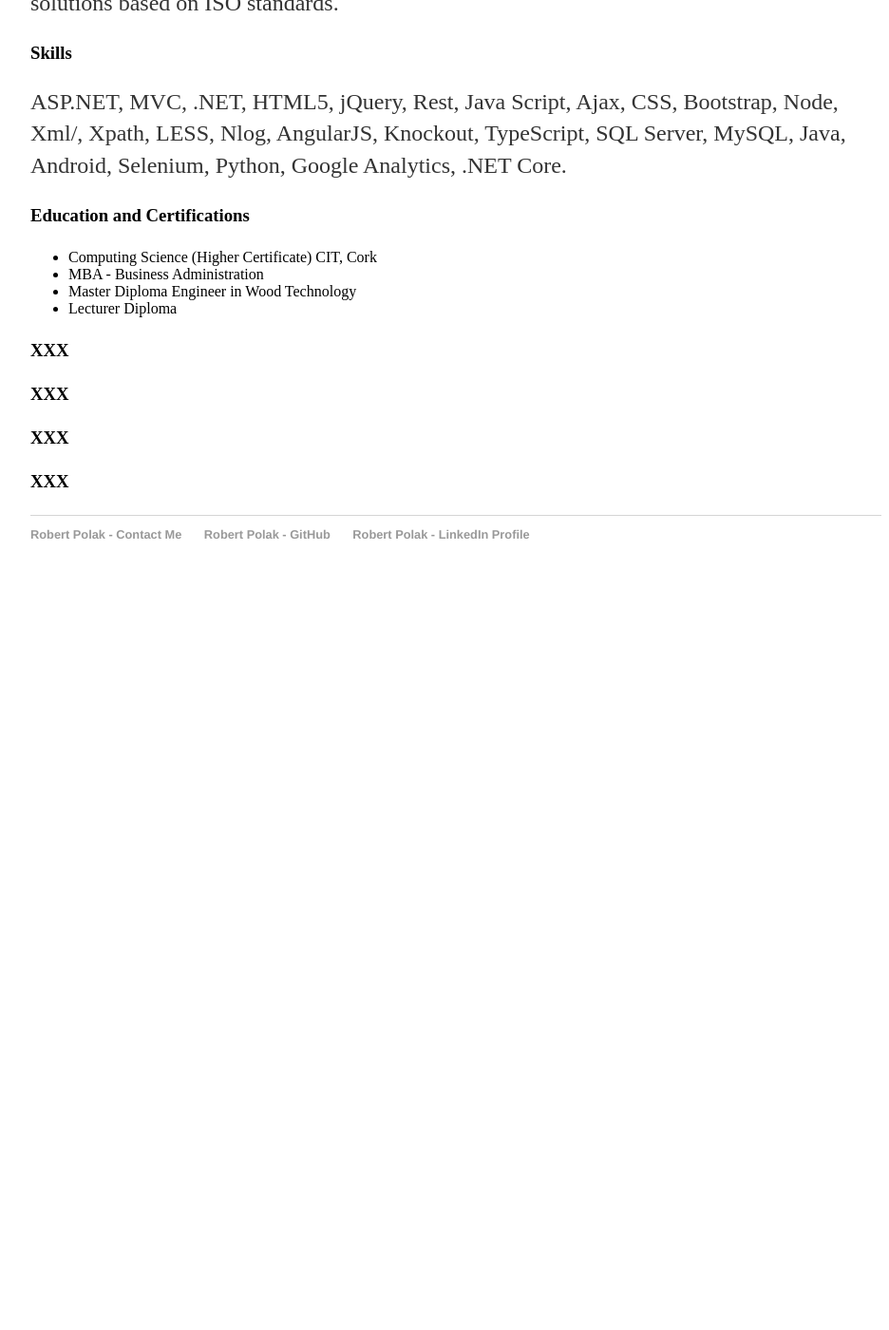
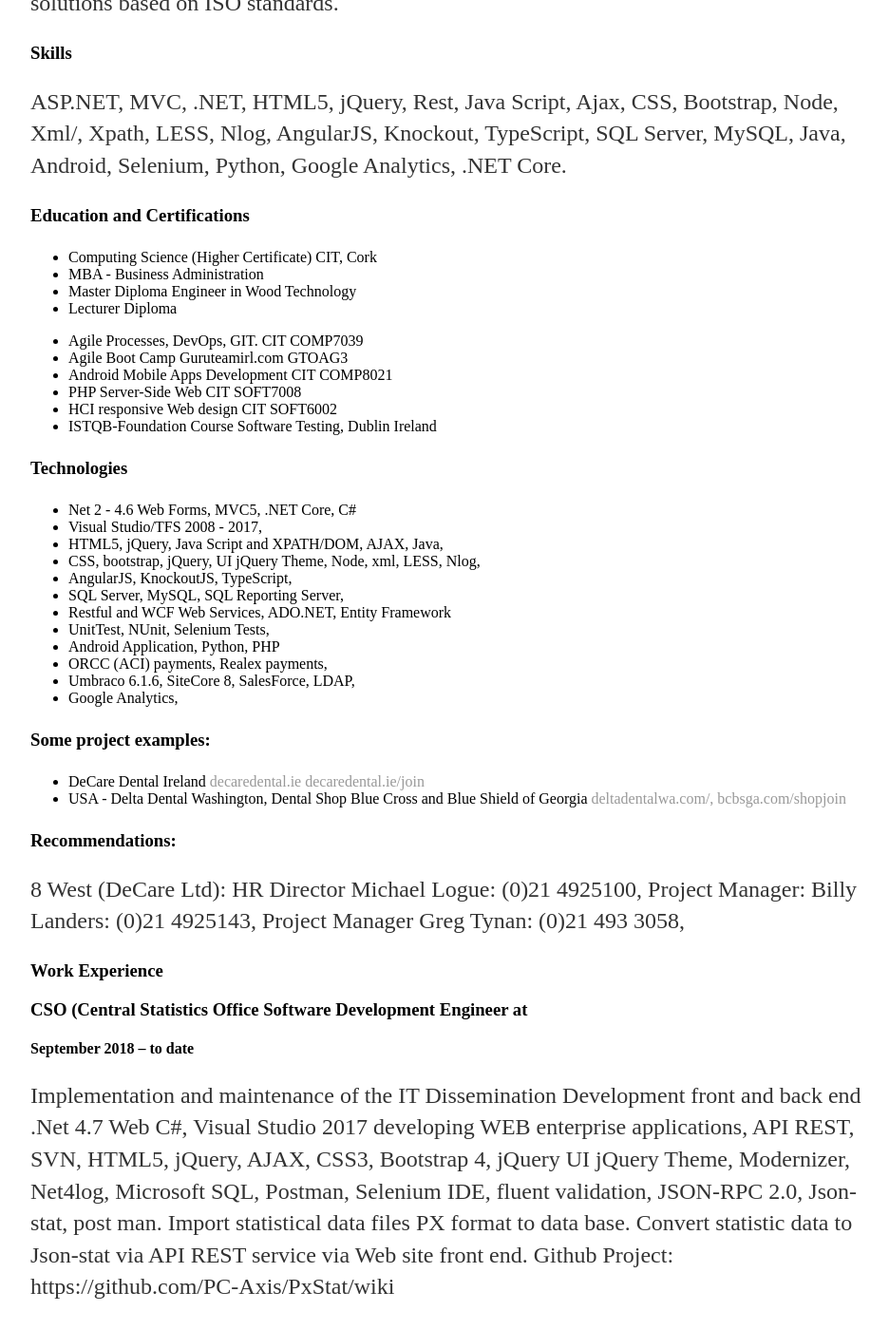
Before and after one commit to robertpolak1968/robertpolak1968.github.io, a Jekyll site: the page built from cv.html, in a window 1280 px wide and 1400 px high, scrolled down 427 px. Shown: the whole window at 95% size, without its empty margins (160-1096 px from the left). Built offline with Jekyll 4.4.1, drawn with Linux system fonts in a browser that asks for light colours; before the commit the page ends 1057 px from its top, so only the background shows below that.

Commit message:
Update cv.html

```diff
--- a/cv.html
+++ b/cv.html
@@ -2,9 +2,9 @@
 layout: default
 title: Robert Polak - AQA Computer Software Ltd - CV Page
 ---
- <p style="text-align: left; background-color: white;">
-  <a href="/">Home</a> / <a href="/cv">CV</a>
- </p>
+<p style="text-align: left; background-color: white;">
+    <a href="/">Home</a> / <a href="/cv">CV</a>
+</p>
 
 <h3>Robert Polak - AQA Computer Software Ltd Github Pages - CV </h3>
 
@@ -27,24 +27,72 @@
         <li>Master Diploma Engineer in Wood Technology</li>
         <li>Lecturer Diploma</li>
     </ul>
+    <ul>
+        <li>Agile Processes, DevOps, GIT. CIT COMP7039</li>
+        <li>Agile Boot Camp Guruteamirl.com GTOAG3</li>
+        <li>Android Mobile Apps Development CIT COMP8021</li>
+        <li>PHP Server-Side Web CIT SOFT7008 </li>
+        <li>HCI responsive Web design CIT SOFT6002 </li>
+        <li>ISTQB-Foundation Course Software Testing, Dublin Ireland</li>
+    </ul>
 </p>
 
-<h3>XXX</h3>
+<h3>Technologies</h3>
 <p>
+    <ul>
+        <li>Net 2 - 4.6 Web Forms, MVC5, .NET Core, C#</li>
+        <li>Visual Studio/TFS 2008 - 2017,</li>
+        <li>HTML5, jQuery, Java Script and XPATH/DOM, AJAX, Java,</li>
+        <li>CSS, bootstrap, jQuery, UI jQuery Theme, Node, xml, LESS, Nlog, </li>
+        <li>AngularJS, KnockoutJS, TypeScript, </li>
+        <li>SQL Server, MySQL, SQL Reporting Server,</li>
+        <li>Restful and WCF Web Services, ADO.NET, Entity Framework</li>
+        <li>UnitTest, NUnit, Selenium Tests,</li>
+        <li>Android Application, Python, PHP</li>
+        <li>ORCC (ACI) payments, Realex payments,</li>
+        <li>Umbraco 6.1.6, SiteCore 8, SalesForce, LDAP, </li>
+        <li>Google Analytics,</li>
+    </ul>
+</p>
+
+<h3>Some project examples:</h3>
+<p>
+    <ul>
+        <li>
+            DeCare Dental Ireland
+            <a href="https://www.decaredental.ie/">decaredental.ie</a>
+            <a href="https://www.decaredental.ie/join">decaredental.ie/join</a>
+        </li>
+        <li>
+            USA - Delta Dental Washington, Dental Shop Blue Cross and Blue Shield of Georgia
+            <a href="https://www.deltadentalwa.com/,">deltadentalwa.com/,</a>
+            <a href="https://www.bcbsga.com/shop">bcbsga.com/shopjoin</a>
+        </li>
+    </ul>
+</p>
+
+
+<h3>Recommendations:</h3>
+<p>
+    8 West (DeCare Ltd): HR Director Michael Logue: (0)21 4925100, Project Manager: Billy Landers: (0)21 4925143, Project Manager Greg Tynan: (0)21 493 3058,
+</p>
+
+<h3>Work Experience</h3>
+
+<h3>CSO (Central Statistics Office
+    Software Development Engineer at
+</h3>
+<h4>September 2018 – to date</h4>
+<p>
+    Implementation and maintenance of the IT Dissemination
+    Development front and back end .Net 4.7 Web C#, Visual Studio 2017 developing WEB enterprise applications, API REST, SVN, HTML5, jQuery, AJAX, CSS3, Bootstrap 4, jQuery UI jQuery Theme, Modernizer, Net4log, Microsoft SQL, Postman, Selenium IDE, fluent
+    validation, JSON-RPC 2.0, Json-stat, post man. Import statistical data files PX format to data base. Convert statistic data to Json-stat via API REST service via Web site front end.
+    Github Project: https://github.com/PC-Axis/PxStat/wiki
 
 </p>
 
 <h3>XXX</h3>
+<h4>YYY</h4>
 <p>
 
 </p>
-
-<h3>XXX</h3>
-<p>
-
-</p>
-
-<h3>XXX</h3>
-<p>
-
-</p>
```
